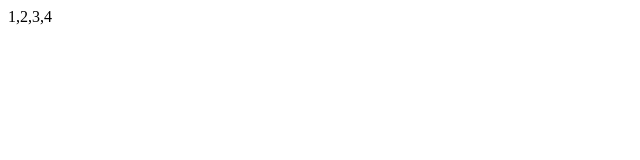
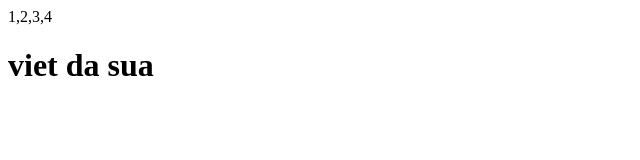
Before and after one commit to Diabolicgao/Py, a plain HTML site: page index.html in a window 1280 px wide. Shown: the whole page, without its empty margins (0-640 px from the left). Drawn offline with Linux system fonts and the light colour scheme.

Commit message:
sua file

```diff
--- a/index.html
+++ b/index.html
@@ -1 +1,2 @@
 <p>1,2,3,4</p>
+<h1>viet da sua</h1>
```
